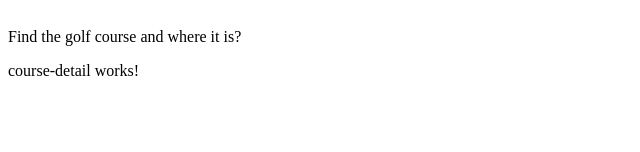
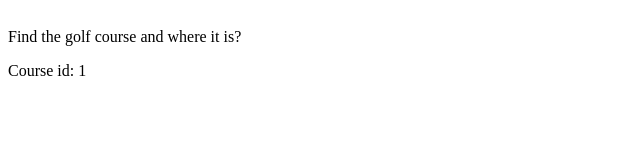
Before and after one commit to suvenasundar/golf-finder, an Angular app: page /courses/1 in a window 1280 px wide. Shown: the part 133-285 px from the top of the page, without its empty margins (0-640 px from the left). Built offline with nearby package versions, Linux system fonts and the light colour scheme.

Commit message:
feat: read course id from route

```diff
--- a/src/app/pages/course-detail/course-detail.component.html
+++ b/src/app/pages/course-detail/course-detail.component.html
@@ -1 +1 @@
-<p>course-detail works!</p>
+<p>Course id: {{ id}}</p>
--- a/src/app/pages/course-detail/course-detail.component.ts
+++ b/src/app/pages/course-detail/course-detail.component.ts
@@ -1,4 +1,5 @@
 import { Component } from '@angular/core';
+import { ActivatedRoute } from '@angular/router';
 
 @Component({
   selector: 'app-course-detail',
@@ -6,5 +7,8 @@ import { Component } from '@angular/core';
   styleUrls: ['./course-detail.component.scss']
 })
 export class CourseDetailComponent {
-
+  id: string | null = null;
+  constructor(private route: ActivatedRoute){
+    this.id = this.route.snapshot.paramMap.get('id')
+  }
 }
```
